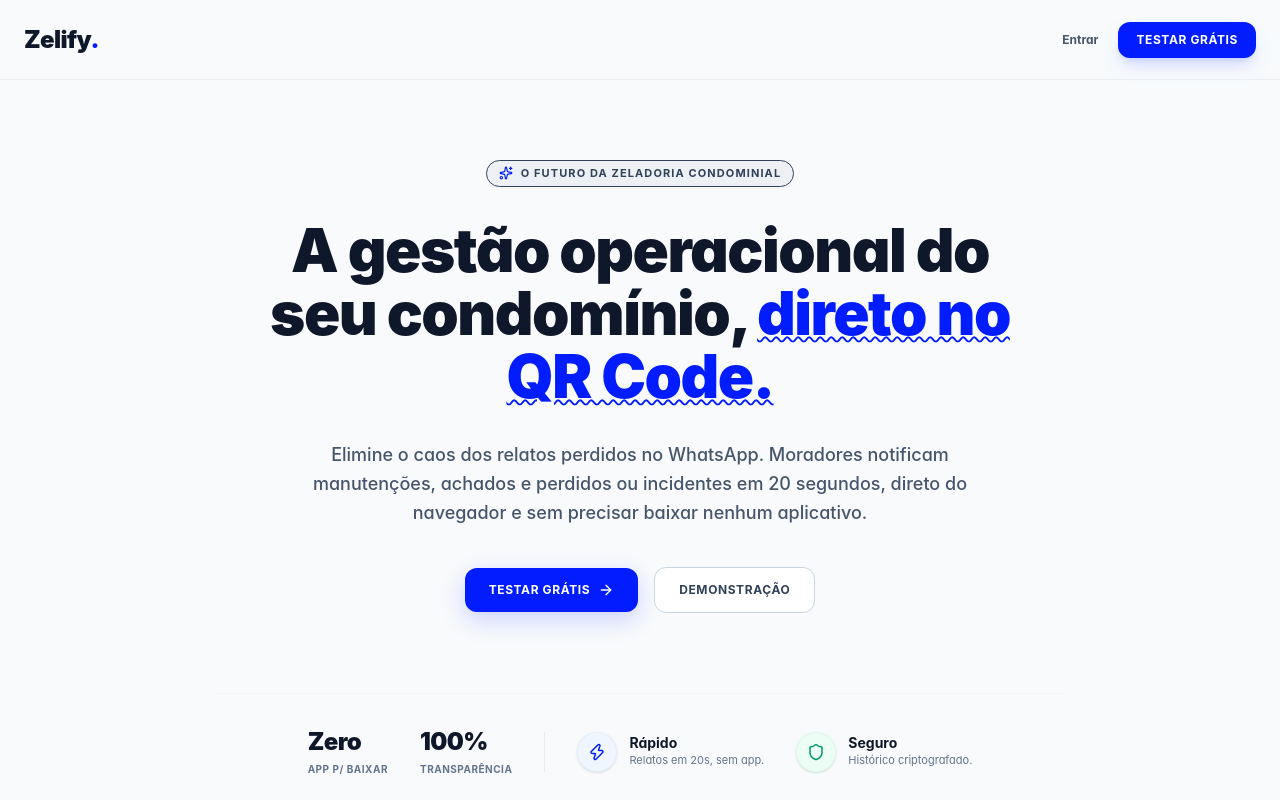
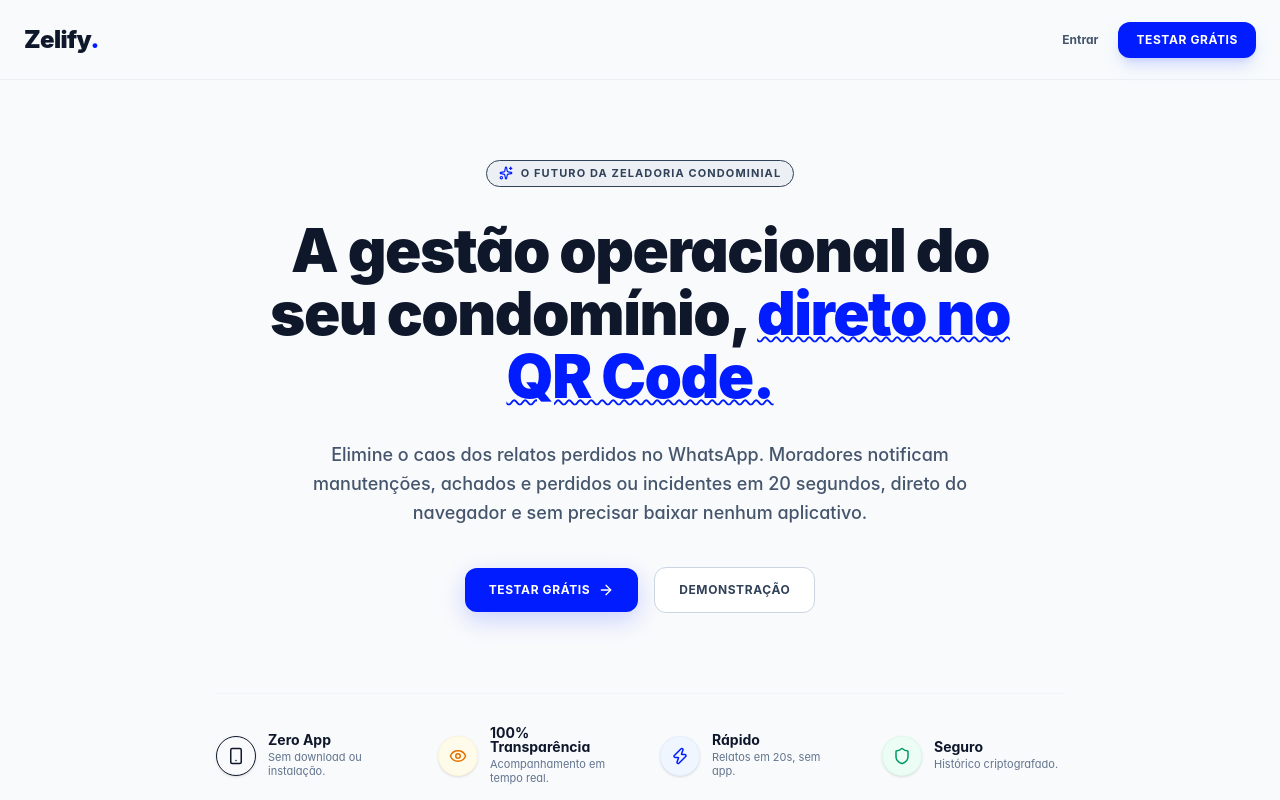
Before and after one commit to Leonardo-Tobias/Zelify-LP, a React (Vite) app: page / in a window 1280 px wide. Shown: the top 800 px of the page. Built offline with nearby package versions, Linux system fonts and the light colour scheme.

Commit message:
design: padroniza badges de metricas e adiciona 100% transparencia

```diff
--- a/src/App.tsx
+++ b/src/App.tsx
@@ -22,7 +22,9 @@ import {
   Clock,
   MapPin,
   Zap,
-  Shield
+  Shield,
+  Smartphone,
+  Eye
 } from 'lucide-react';
 
 function ScrollReveal({
@@ -351,25 +353,31 @@ export default function App() {
             </button>
           </div>
 
-          {/* Estatísticas & Benefícios Lado a Lado (Centralizados) */}
-          <div className="flex flex-col md:flex-row items-center justify-center gap-8 mt-12 pt-8 border-t border-slate-100 w-full">
-            {/* Grid de Métricas */}
-            <div className="flex items-center gap-8 shrink-0">
-              <div className="text-center md:text-left">
-                <p className="text-2xl font-black text-slate-900 tracking-tight">Zero</p>
-                <p className="text-[10px] text-slate-500 font-bold uppercase tracking-wider mt-1">App p/ baixar</p>
-              </div>
-              <div className="text-center md:text-left">
-                <p className="text-2xl font-black text-slate-900 tracking-tight">100%</p>
-                <p className="text-[10px] text-slate-500 font-bold uppercase tracking-wider mt-1">Transparência</p>
-              </div>
-            </div>
-
-            {/* Divisor Vertical */}
-            <div className="hidden md:block w-[1px] h-10 bg-slate-200/85"></div>
-
-            {/* Badges de Benefícios */}
-            <div className="flex flex-col sm:flex-row gap-8 items-center justify-center">
+          {/* Estatísticas & Benefícios Lado a Lado (Centralizados & Padronizados) */}
+          <div className="grid grid-cols-2 lg:grid-cols-4 gap-8 md:gap-10 mt-12 pt-8 border-t border-slate-100 w-full max-w-5xl mx-auto">
+            {/* Badge 1: Zero App */}
+            <div className="flex items-center space-x-3 text-left">
+              <div className="w-10 h-10 rounded-full flex items-center justify-center bg-slate-50 text-slate-650 shrink-0 shadow-sm border border-slate-150">
+                <Smartphone className="w-4.5 h-4.5" />
+              </div>
+              <div>
+                <h4 className="font-bold text-slate-900 text-sm leading-none">Zero App</h4>
+                <p className="text-[11px] text-slate-500 leading-tight mt-1">Sem download ou instalação.</p>
+              </div>
+            </div>
+
+            {/* Badge 2: 100% Transparência */}
+            <div className="flex items-center space-x-3 text-left">
+              <div className="w-10 h-10 rounded-full flex items-center justify-center bg-amber-50 text-amber-600 shrink-0 shadow-sm border border-amber-100/50">
+                <Eye className="w-4.5 h-4.5" />
+              </div>
+              <div>
+                <h4 className="font-bold text-slate-900 text-sm leading-none">100% Transparência</h4>
+                <p className="text-[11px] text-slate-500 leading-tight mt-1">Acompanhamento em tempo real.</p>
+              </div>
+            </div>
+
+            {/* Badge 3: Rápido */}
             <div className="flex items-center space-x-3 text-left">
               <div className="w-10 h-10 rounded-full flex items-center justify-center bg-blue-50 text-[#001CFF] shrink-0 shadow-sm border border-blue-100/50">
                 <Zap className="w-4.5 h-4.5" />
@@ -380,6 +388,7 @@ export default function App() {
               </div>
             </div>
 
+            {/* Badge 4: Seguro */}
             <div className="flex items-center space-x-3 text-left">
               <div className="w-10 h-10 rounded-full flex items-center justify-center bg-emerald-50 text-emerald-600 shrink-0 shadow-sm border border-emerald-100/50">
                 <Shield className="w-4.5 h-4.5" />
@@ -387,7 +396,6 @@ export default function App() {
               <div>
                 <h4 className="font-bold text-slate-900 text-sm leading-none">Seguro</h4>
                 <p className="text-[11px] text-slate-500 leading-tight mt-1">Histórico criptografado.</p>
-                </div>
               </div>
             </div>
           </div>
```
Lines whose indentation alone changed are shown as unchanged.
